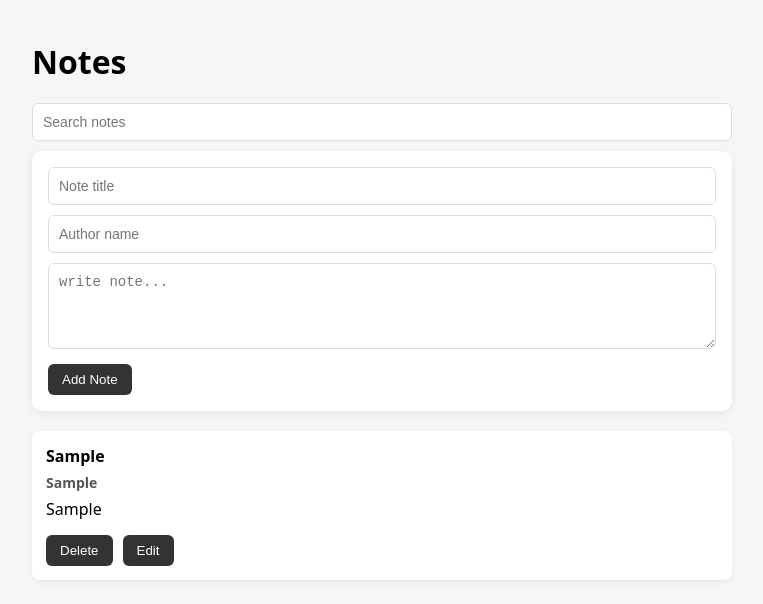
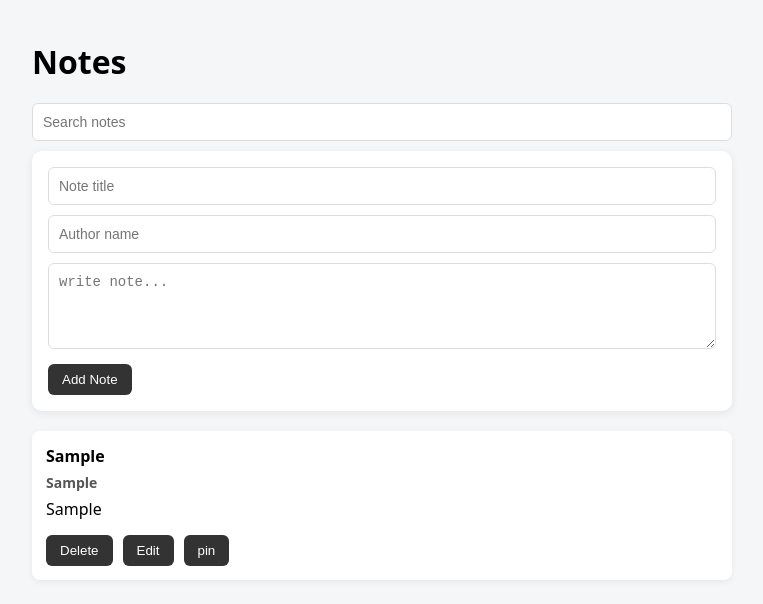
Before and after one commit to den766/react-notes-app, a React (Vite) app: page / in a window 1280 px wide. Both pictures are taken after typing "Sample", "Sample", "Sample" into the empty fields and a click on the button "Add Note". Shown: the top 604 px of the page, without its empty margins (258-1021 px from the left). Built offline with nearby package versions, Linux system fonts and the light colour scheme.

Commit message:
feat: add pin feature with toggle logic, conditional UI styling, and prioritizing pinned notes in list

```diff
--- a/src/App.jsx
+++ b/src/App.jsx
@@ -9,7 +9,7 @@ function App() {
   const [notes, setNote] = useState([]);
   const [searchQuery, setSearchQuery] = useState("");
   const [error, setError] = useState("");
-  const [editingId, setEditingId] = useState("");
+  const [editingId, setEditingId] = useState(null);
 
   function handleSubmit(e, title, author, desc) {
     e.preventDefault();
@@ -35,6 +35,7 @@ function App() {
       title,
       author,
       desc,
+      pinned: false,
     };
 
     setNote((prev) => [...prev, newNote]);
@@ -57,6 +58,8 @@ function App() {
       note.author.toLowerCase().includes(searchQuery.toLowerCase()) ||
       note.desc.toLowerCase().includes(searchQuery.toLowerCase()),
   );
+
+  const sortedNotes = [...filteredNotes].sort((a, b) => b.pinned - a.pinned);
 
   function handleEditClick(id) {
     setEditingId(id);
@@ -82,19 +85,37 @@ function App() {
     setEditingId(null);
   }
 
+  function pinNote(id) {
+    setNote((prev) =>
+      prev.map((note) => {
+        if (note.id === id) {
+          return {
+            ...note,
+            pinned: !note.pinned,
+          };
+        } else {
+          return note;
+        }
+      }),
+    );
+
+    console.log(notes);
+  }
+
   return (
     <div className="container">
-      <Header/>
+      <Header />
       <SearchBar searchQuery={searchQuery} onSearchNote={searchNote} />
       <AddNote onAddnote={handleSubmit} error={error} />
       <NoteList
-        notes={filteredNotes}
+        notes={sortedNotes}
         onDeleteNote={deleteNote}
         searchQuery={searchQuery}
         onEditNote={handleEditClick}
         editingId={editingId}
         editNote={editNote}
         onCancelNote={handleCancelEdit}
+        onPinNote={pinNote}
       />
     </div>
   );
--- a/src/addnote.jsx
+++ b/src/addnote.jsx
@@ -19,6 +19,7 @@ function AddNote({ onAddnote, error }) {
         }}
       >
         <div className="controls">
+          {error && <p className="error">{error}</p>}
           <input
             type="text"
             placeholder="Note title"
@@ -39,8 +40,6 @@ function AddNote({ onAddnote, error }) {
           ></textarea>
           <button type="submit">Add Note</button>
         </div>
-
-        {error && <p className="error">{error}</p>}
       </form>
     </>
   );
--- a/src/index.css
+++ b/src/index.css
@@ -31,6 +31,13 @@ form {
   box-shadow: 0 2px 8px rgba(0, 0, 0, 0.08);
   margin-bottom: 20px;
 }
+
+
+.controls > .error{
+
+  margin-bottom: 12px;
+}
+
 
 /* INPUTS */
 input,
@@ -119,3 +126,7 @@ button:hover {
 
   margin-right: 10px;
 }
+
+.pinned {
+    border-left: 4px solid gold;
+}
--- a/src/notecard.jsx
+++ b/src/notecard.jsx
@@ -10,6 +10,8 @@ function NoteCard({
   editingId,
   EditNote,
   onCancelNote,
+  onPinNote,
+  pinned,
 }) {
   if (editingId === id) {
     return (
@@ -24,12 +26,13 @@ function NoteCard({
     );
   }
   return (
-    <li className="note">
+    <li className={`note ${pinned ? "pinned" : ""}`}>
       <div className="note-title">{title}</div>
       <div className="note-author">{author}</div>
       <p>{desc}</p>
       <button onClick={() => onDeleteNote(id)}>Delete</button>
       <button onClick={() => onEditNote(id)}>Edit</button>
+      <button onClick={()=> onPinNote(id)}>{pinned ? "unpin" : "pin"}</button>
     </li>
   );
 }
--- a/src/notelist.jsx
+++ b/src/notelist.jsx
@@ -1,5 +1,5 @@
 import NoteCard from "./notecard";
-function NoteList({ notes, onDeleteNote ,searchQuery , onEditNote , editingId, editNote , onCancelNote}) {
+function NoteList({ notes, onDeleteNote ,searchQuery , onEditNote , editingId, editNote , onCancelNote , onPinNote}) {
 
     if(notes.length === 0 && searchQuery){
 
@@ -26,6 +26,8 @@ function NoteList({ notes, onDeleteNote ,searchQuery , onEditNote , editingId, e
             editingId={editingId}
             EditNote={editNote}
             onCancelNote={onCancelNote}
+            onPinNote={onPinNote}
+            pinned={note.pinned}
           />
         );
       })}
```
Lines whose indentation alone changed are shown as unchanged.
